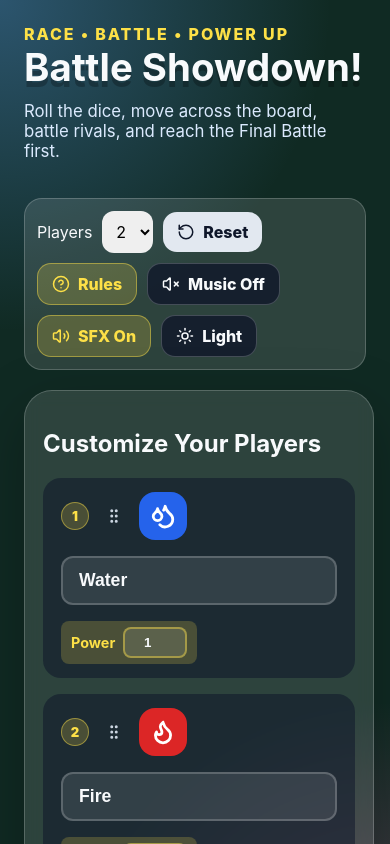
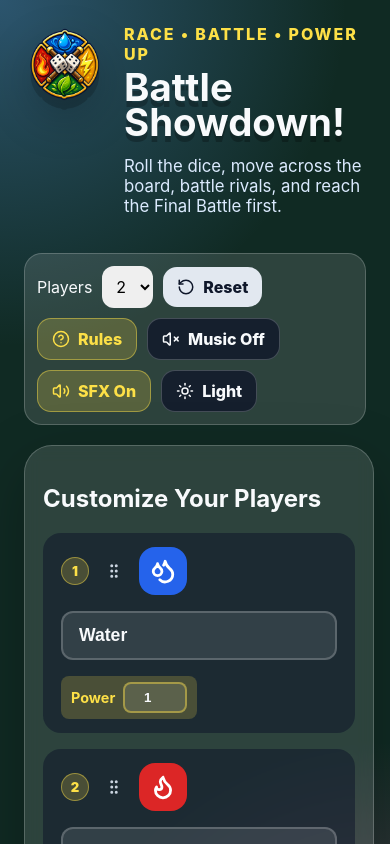
Before and after one commit to jwhite052/battle-showdown, a React (Vite) app: page / in a window 390 px wide. Shown: the top 844 px of the page. Built offline with nearby package versions, Linux system fonts and the light colour scheme; the HTML template or start-up script is replaced by a standard one.

Commit message:
Added logo

```diff
--- a/src/App.jsx
+++ b/src/App.jsx
@@ -804,10 +804,13 @@ export default function App() {
     <div className="app">
       <audio ref={musicRef} src={MUSIC_SRC} preload="auto" loop />
       <header className="hero">
-        <div>
-          <p className="eyebrow">Race • Battle • Power Up</p>
-          <h1>Battle Showdown!</h1>
-          <p className="subtitle">Roll the dice, move across the board, battle rivals, and reach the Final Battle first.</p>
+        <div className="brand-lockup">
+          <img className="game-logo" src="/images/battle-showdown-logo.png" alt="" />
+          <div>
+            <p className="eyebrow">Race • Battle • Power Up</p>
+            <h1>Battle Showdown!</h1>
+            <p className="subtitle">Roll the dice, move across the board, battle rivals, and reach the Final Battle first.</p>
+          </div>
         </div>
         <div className="controls">
           <label>Players</label>
--- a/src/styles.css
+++ b/src/styles.css
@@ -99,6 +99,21 @@ button, select {
   gap: 20px;
   align-items: center;
   margin-bottom: 20px;
+}
+
+.brand-lockup {
+  display: flex;
+  align-items: center;
+  gap: 18px;
+  min-width: 0;
+}
+
+.game-logo {
+  width: clamp(82px, 10vw, 126px);
+  aspect-ratio: 1;
+  object-fit: contain;
+  flex: 0 0 auto;
+  filter: drop-shadow(0 10px 0 rgba(0,0,0,.18)) drop-shadow(0 16px 22px rgba(0,0,0,.22));
 }
 
 .eyebrow {
@@ -1248,6 +1263,14 @@ body[data-theme="light"] .victory-layer {
     flex-wrap: wrap;
   }
 
+  .brand-lockup {
+    align-items: flex-start;
+  }
+
+  .game-logo {
+    width: 82px;
+  }
+
   .board {
     grid-template-columns: repeat(4, minmax(72px, 1fr));
     gap: 14px;
```
Also changed, not shown: public/images/battle-showdown-logo-source.png (added), public/images/battle-showdown-logo.png (added), 6 other files (tests, documents, lock files or other folders).
